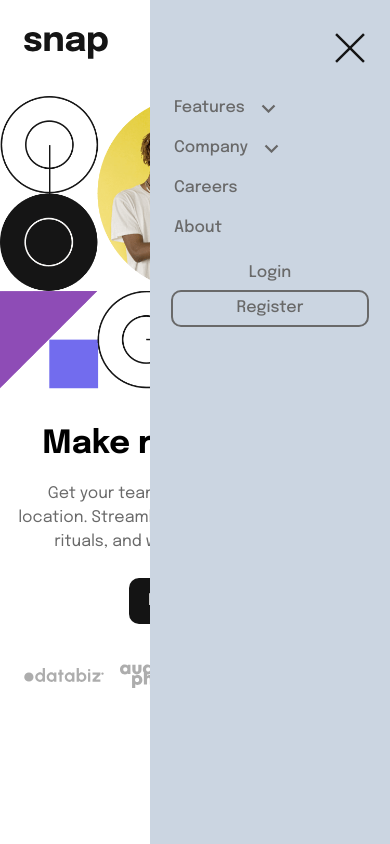
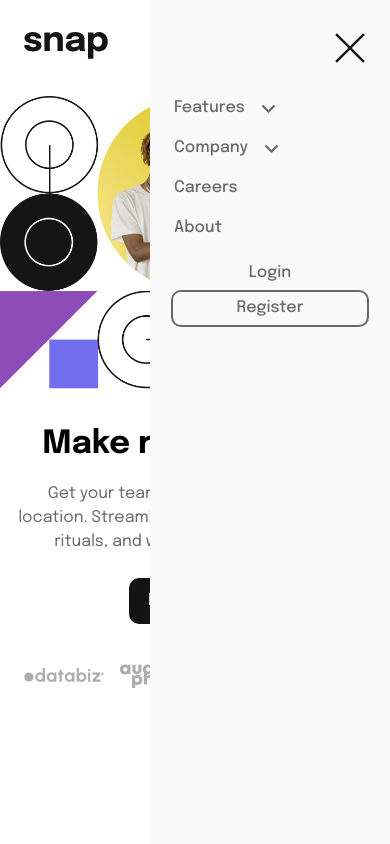
Before and after one commit to kurt-lo/navigation, a Next.js app: page / in a window 390 px wide. Both pictures are taken after a click on the picture 350 px from the left and 41 px from the top of the page. Built offline with nearby package versions, Linux system fonts and the light colour scheme.

Commit message:
changed color of aside

```diff
--- a/components/Navbar.tsx
+++ b/components/Navbar.tsx
@@ -34,7 +34,7 @@ const Navbar = () => {
       </div>
 
       <aside
-        className={`navLinks-container absolute h-full w-[15rem] bg-slate-300 text-medium-gray font-medium z-[1000] top-0 right-0 pt-[6rem]
+        className={`navLinks-container absolute h-full w-[15rem] bg-almost-white text-medium-gray font-medium z-[1000] top-0 right-0 pt-[6rem]
          sm:flex sm:items-center sm:relative sm:bg-white sm:w-[100%] sm:h-auto sm:pt-[0]
           ${menuOpen ? '' : 'hidden'}`}
       >
```
